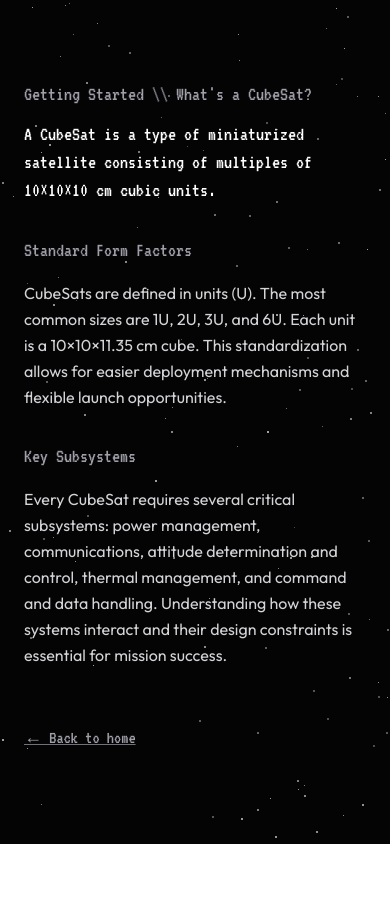
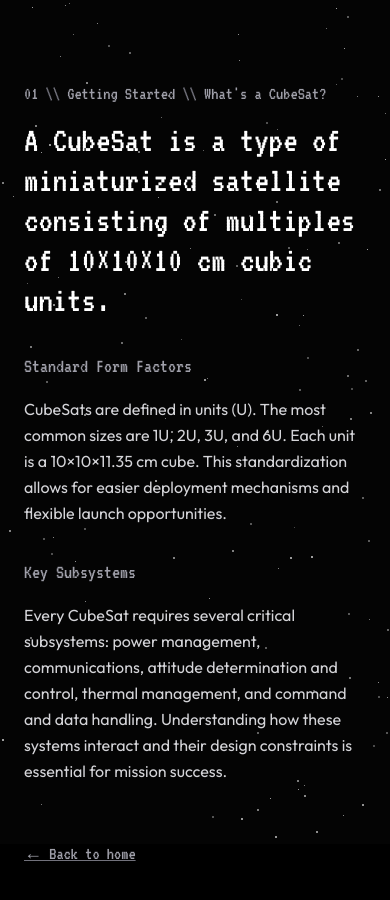
Before and after one commit to CubeSource/website-resources, a Next.js app in the folder resources/: page /docs/foundations in a window 390 px wide. Shown: the top 900 px of the page. Before the commit the page ends 844 px from the top, so only its background shows below. Built offline with nearby package versions, Linux system fonts and the light colour scheme.

Commit message:
styling changes; made content page mobile-friendly

```diff
--- a/resources/app/docs/foundations/page.tsx
+++ b/resources/app/docs/foundations/page.tsx
@@ -11,10 +11,10 @@ export default function FoundationsPage() {
       <main className="relative z-10 flex min-h-dvh items-start justify-center py-20 px-6 sm:py-24 md:px-10 md:py-40">
         <div className="w-full max-w-3xl space-y-8">
           <div className="space-y-3">
-            <p className={`${vt323.className} text-xl text-zinc-400 sm:text-2xl`}>
-              Getting Started <span className="text-zinc-500">\\</span> What&apos;s a CubeSat?
+            <p className={`${vt323.className} text-lg text-zinc-400 sm:text-2xl`}>
+              01 <span className="text-zinc-500">\\</span> Getting Started <span className="text-zinc-500">\\</span> What&apos;s a CubeSat?
             </p>
-            <h1 className={`${vt323.className} text-xl text-white sm:text-5xl`}>
+            <h1 className={`${vt323.className} text-4xl text-white sm:text-5xl`}>
               A CubeSat is a type of miniaturized satellite consisting of multiples of 10×10×10 cm cubic units.
             </h1>
           </div>
```
